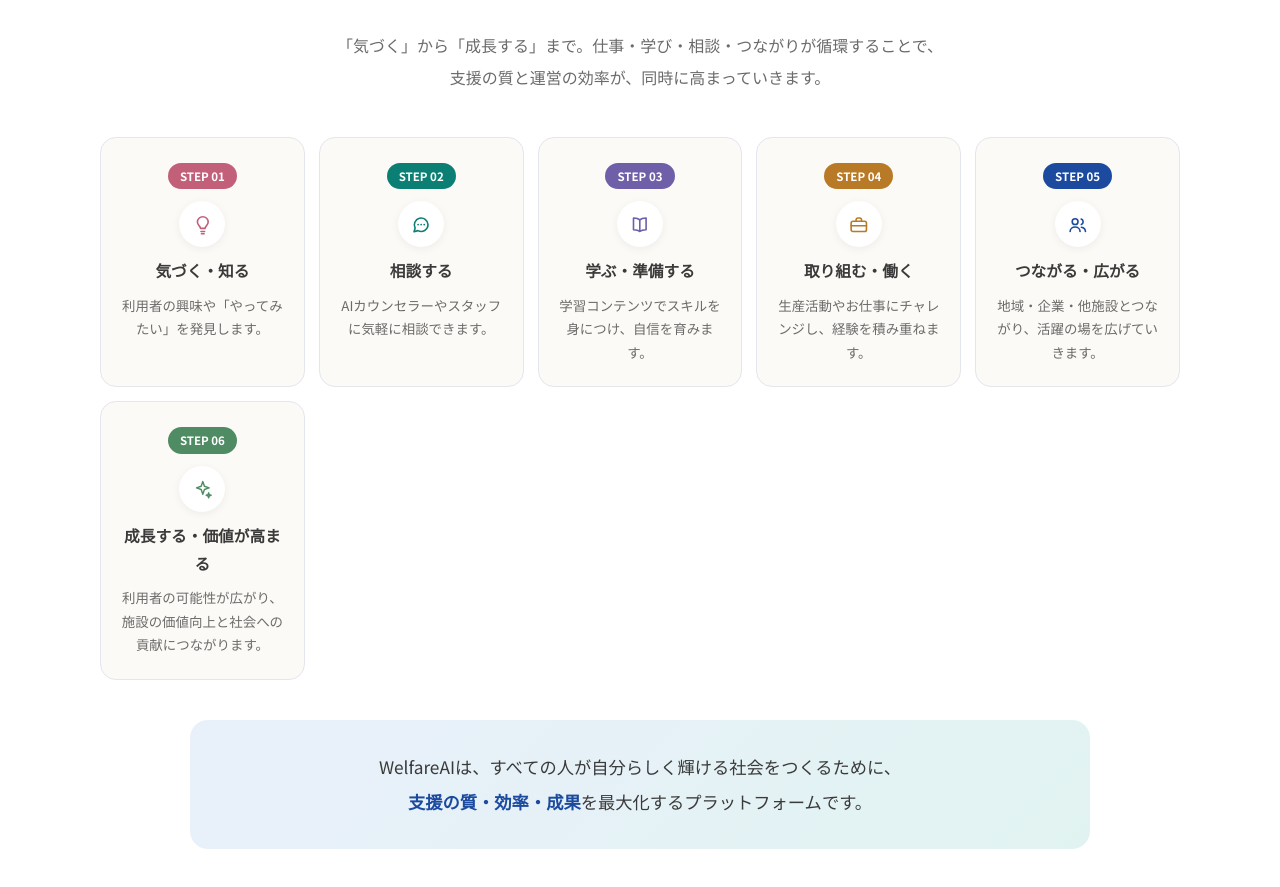
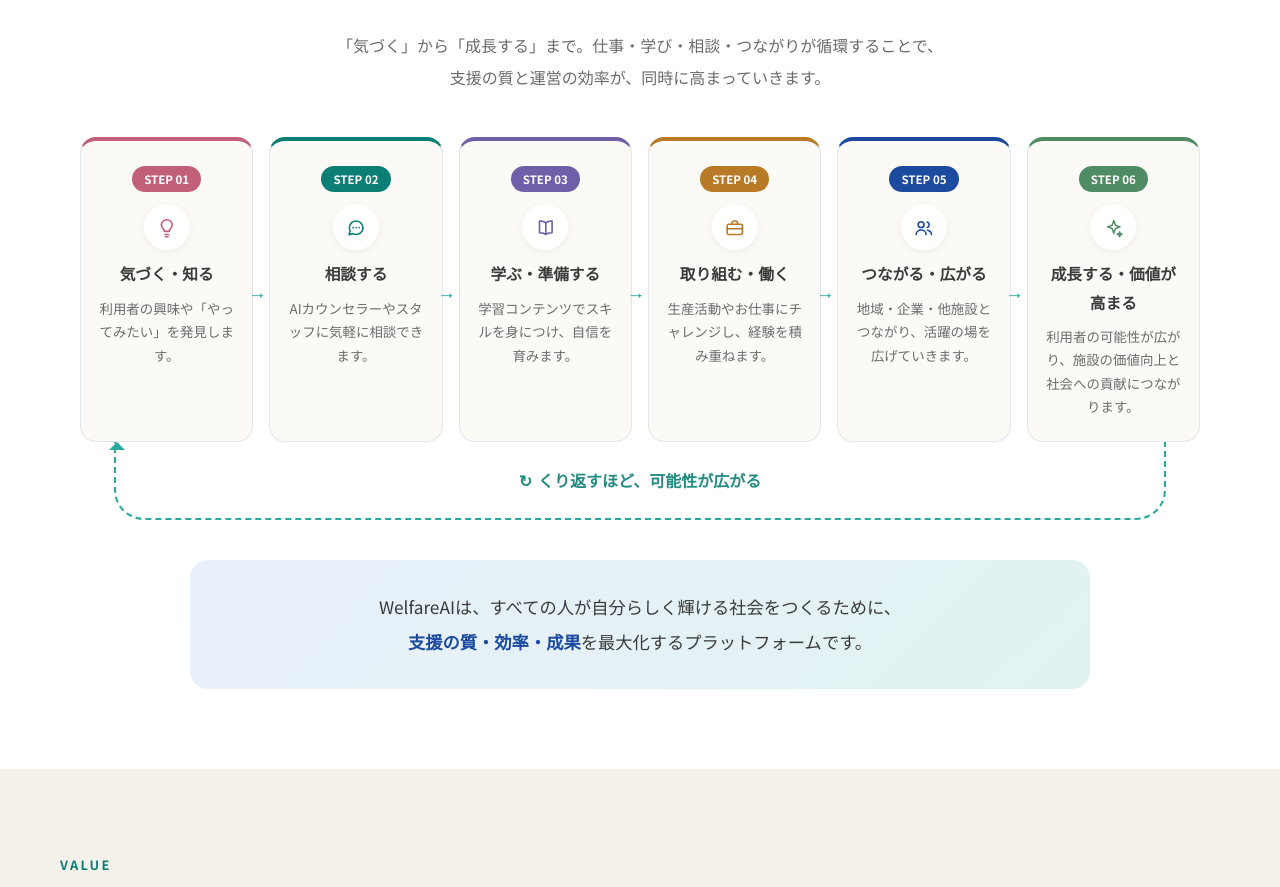
Before and after one commit to reichamaru1/stellize-site, a plain HTML site: page welfareai.html in a window 1280 px wide. Shown: the part 5220-6107 px from the top of the page. Drawn offline with Linux system fonts and the light colour scheme.

Commit message:
chore: 自動更新（Claude Codeによる自動コミット）

```diff
--- a/welfareai.html
+++ b/welfareai.html
@@ -268,8 +268,49 @@
 
     /* ===== 5. 支援の循環モデル ===== */
     .cycle-sec { background: #fff; }
-    .steps6 { display: grid; grid-template-columns: repeat(auto-fit, minmax(170px, 1fr)); gap: 14px; max-width: 1080px; margin: 0 auto; }
-    .step6 { background: var(--wa-cream); border: 1px solid var(--wa-line); border-radius: 16px; padding: 22px 16px; text-align: center; position: relative; }
+    .cycle-flow { max-width: 1120px; margin: 0 auto; }
+    /* モバイル優先：縦に流れて、最後にひと巡り */
+    .steps6 { display: grid; grid-template-columns: 1fr; gap: 32px; }
+    .step6 { background: var(--wa-cream); border: 1px solid var(--wa-line); border-top: 4px solid var(--sc, var(--wa-blue)); border-radius: 16px; padding: 22px 16px; text-align: center; position: relative; }
+    .step6::after {
+      content: "↓"; position: absolute; left: 50%; bottom: -26px; transform: translateX(-50%);
+      color: var(--wa-teal); font-size: 1.25rem; font-weight: 700; line-height: 1;
+    }
+    .step6:last-child::after { content: none; }
+
+    /* 一巡して最初へ戻るループ（モバイル＝ピル／PC＝Uターンの矢印） */
+    .cycle-loop {
+      position: relative; max-width: 640px; margin: 32px auto 0; text-align: center;
+      padding: 16px 22px; border-radius: 50px;
+      background: linear-gradient(135deg, var(--wa-blue-l), var(--wa-teal-l));
+      color: var(--wa-blue); font-weight: 700; font-size: 1rem; line-height: 1.8;
+    }
+    .cycle-loop .rot { color: var(--wa-teal-d); margin-right: 6px; }
+
+    @media (min-width: 1000px) {
+      .steps6 { grid-template-columns: repeat(6, 1fr); gap: 16px; }
+      /* 横並びでは右向きの矢印でつなぐ */
+      .step6::after {
+        content: "→"; left: auto; right: -14px; bottom: auto; top: 50%;
+        transform: translateY(-50%); font-size: 1.15rem;
+      }
+      .step6:last-child::after { content: none; }
+      /* 最後のステップから最初へ戻るUターン */
+      .cycle-loop {
+        max-width: none; margin: 0 34px; padding: 0; height: 78px;
+        background: none; border: 2px dashed var(--wa-teal); border-top: none;
+        border-radius: 0 0 30px 30px; opacity: .9;
+      }
+      .cycle-loop::before {
+        content: ""; position: absolute; left: -7px; top: -8px;
+        border: 8px solid transparent; border-bottom-color: var(--wa-teal);
+      }
+      .cycle-loop .cl-text {
+        position: absolute; left: 50%; top: 50%; transform: translate(-50%,-50%);
+        background: #fff; padding: 6px 22px; white-space: nowrap;
+        color: var(--wa-teal-d); font-size: 1rem;
+      }
+    }
     .step6 .snum { display: inline-block; font-size: .72rem; font-weight: 700; color: #fff; background: var(--sc, var(--wa-blue)); border-radius: 50px; padding: 3px 12px; margin-bottom: 12px; }
     .step6 .sicon { width: 46px; height: 46px; border-radius: 50%; background: #fff; display: flex; align-items: center; justify-content: center; margin: 0 auto 10px; box-shadow: 0 2px 8px rgba(0,0,0,.06); }
     .step6 .sicon .icon { width: 1.35em; height: 1.35em; margin: 0; color: var(--sc, var(--wa-blue)); }
@@ -733,7 +774,8 @@
         支援の質と運営の効率が、同時に高まっていきます。
       </p>
 
-      <div class="steps6 stagger">
+      <div class="cycle-flow reveal">
+        <div class="steps6">
           <div class="step6">
           <span class="snum">STEP 01</span>
           <div class="sicon"><svg class="icon" aria-hidden="true"><use href="assets/icons.svg?v=20260711#i-lightbulb"/></svg></div>
@@ -770,6 +812,9 @@
           <h3>成長する・価値が高まる</h3>
           <p>利用者の可能性が広がり、施設の価値向上と社会への貢献につながります。</p>
           </div>
+        </div>
+
+          <p class="cycle-loop"><span class="cl-text"><span class="rot" aria-hidden="true">↻</span>くり返すほど、可能性が広がる</span></p>
       </div>
 
       <p class="cycle-close reveal">
```
Lines whose indentation alone changed are shown as unchanged.
